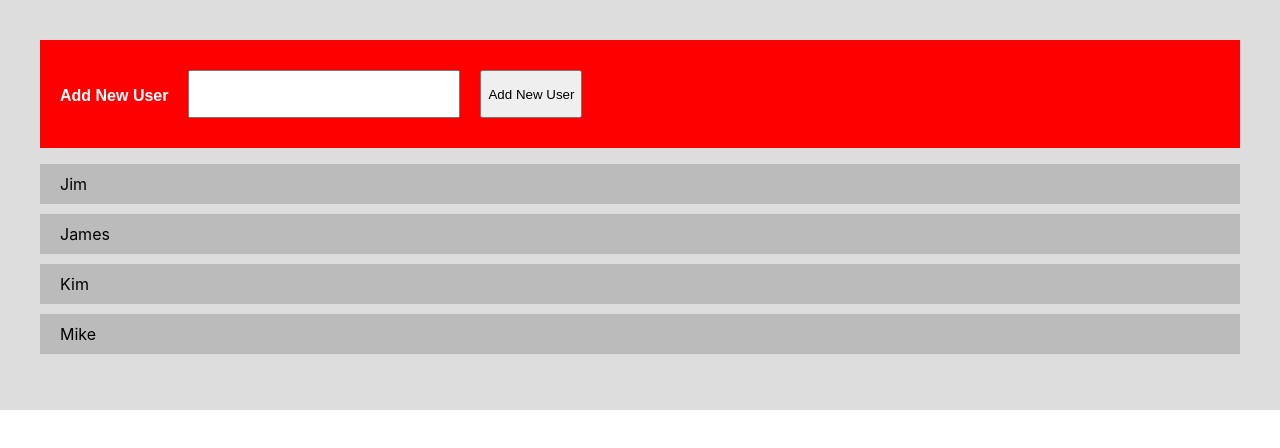
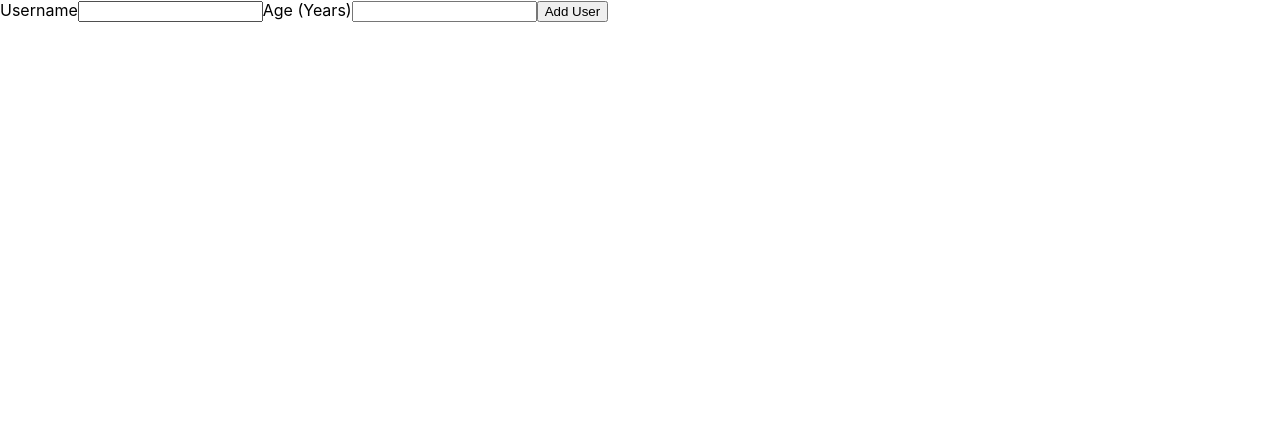
Before and after one commit to jaguarj/react-complete-guide, a React (Create React App) app in the folder 01-starter-project-add-user/: page / in a window 1280 px wide. Shown: the top 448 px of the page. Built offline with nearby package versions, Linux system fonts and the light colour scheme.

Commit message:
Refactoring add user function.

```diff
--- a/01-starter-project-add-user/src/App.js
+++ b/01-starter-project-add-user/src/App.js
@@ -1,6 +1,6 @@
 import React from 'react';
 import './App.css';
-
+import AddUser from './components/Users/AddUser';
 import Users from './components/Users/Users';
 
 const DUMMY_USERS = [
@@ -28,7 +28,8 @@
 function App() {
   return (
     <div>
-      <Users data={DUMMY_USERS}></Users>
+      <AddUser />
+      {/* <Users data={DUMMY_USERS}></Users> */}
     </div>
 
     // <div className="App">
--- /dev/null
+++ b/01-starter-project-add-user/src/components/Users/AddUser.js
@@ -0,0 +1,19 @@
+import React from 'react';
+
+const AddUser = () => {
+    const addUserHandler = (e) => {
+        e.preventDefault();
+    }
+
+    return (
+        <form onSubmit={addUserHandler}>
+            <label htmlFor="username">Username</label>
+            <input id="username" type="text" />
+            <label htmlFor="age">Age (Years)</label>
+            <input id="age" type="number" />
+            <button type="submit">Add User</button>
+        </form>
+    )
+};
+
+export default AddUser;
--- a/01-starter-project-add-user/src/components/Users/NewUserForm.js
+++ b/01-starter-project-add-user/src/components/Users/NewUserForm.js
@@ -9,6 +9,7 @@
     // 4. Add new user to list.
 
     const [addEnteredUser, setAddEnteredUser] = useState('');
+    const [addEnteredUserAge, setAddEnteredUserAge] = useState('');
     // Pick here tomorrow from when you left off. Compare CourseInput.js to this file.
 
     const enteredUser = (e) => {
@@ -39,6 +40,8 @@
            <form id="add_new_user" onSubmit={formSubmitHandler}>
                <label>Add New User</label>
                <input type="text" onChange={enteredUser}/>
+               <label>Age</label>
+               <input type="text" onChange={enteredUser}/>
            </form>
            <button type="submit">Add New User</button>
         </div>
```
Also changed, not shown: 01-starter-project-add-user/src/components/Users/AddUser.css (added).
